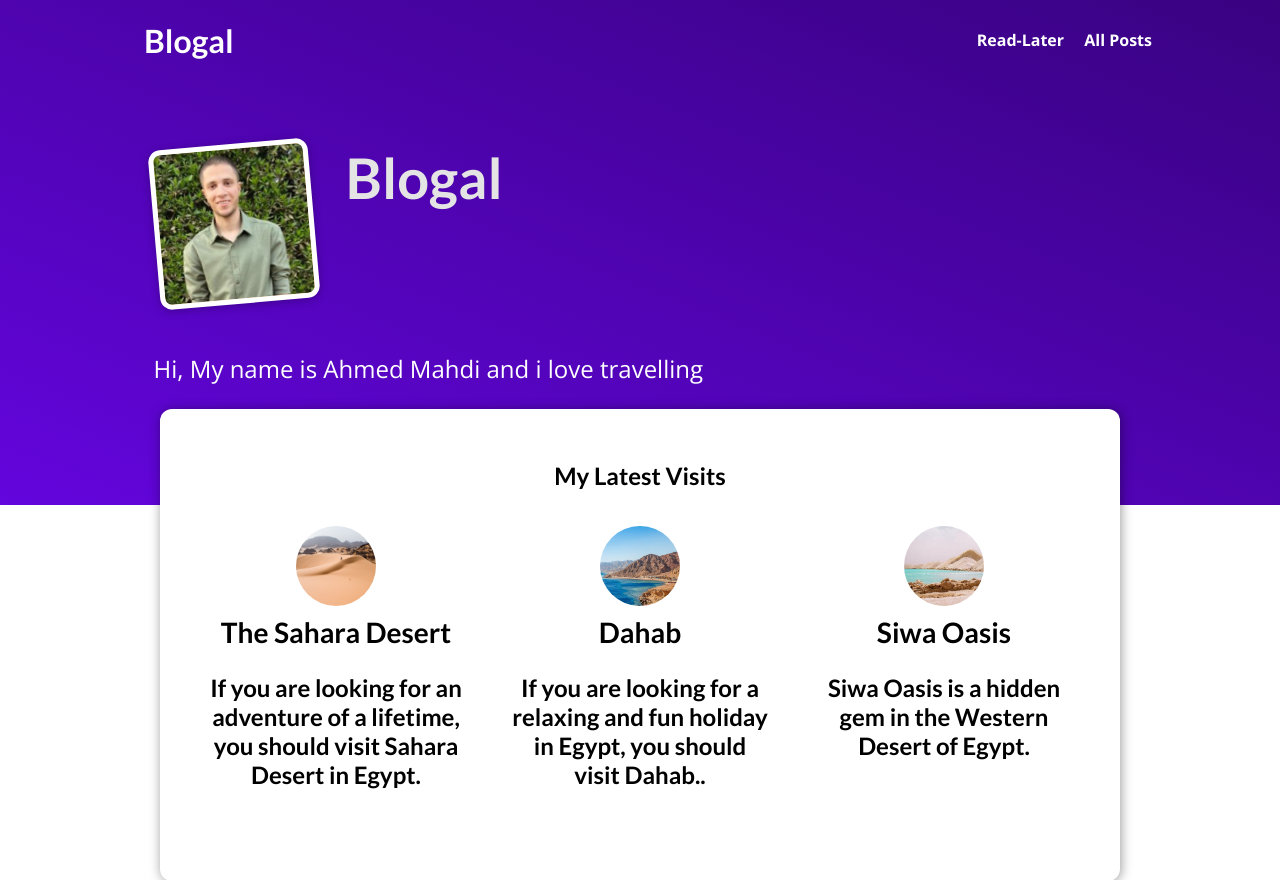
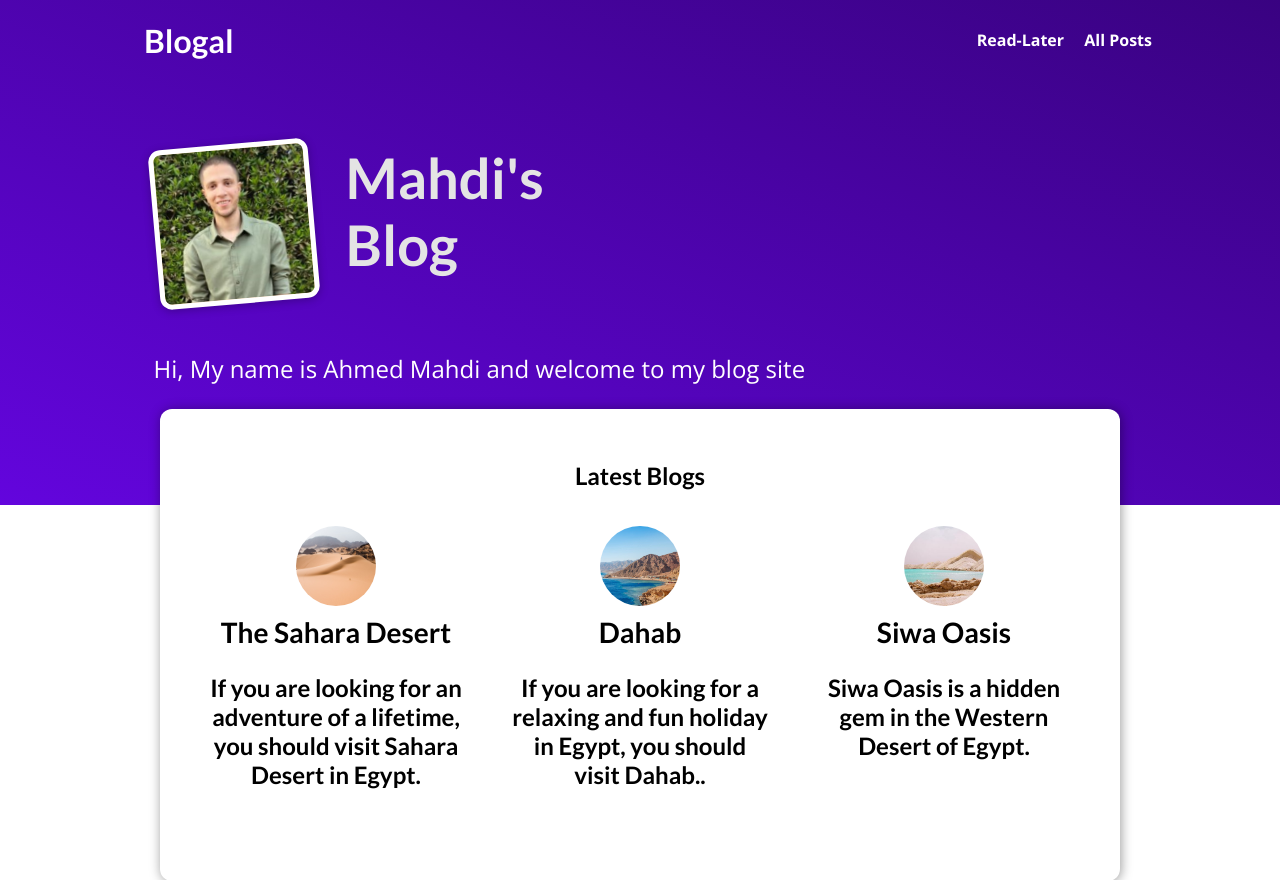
Before and after one commit to AhmedMahdi-0/Blogal, a Django app: page / in a window 1280 px wide. Shown: the top 880 px of the page. Run offline with Django 4.2, Linux system fonts and the light colour scheme; data comes from the database, SQL or seed files in the repository.

Commit message:
Add files via upload

```diff
--- a/blog/templates/blog/all_posts.html
+++ b/blog/templates/blog/all_posts.html
@@ -1,6 +1,6 @@
 {% extends 'base.html'%}
 {%load static%}
-{%block title %} My Visits {%endblock%}
+{%block title %} All Blogs {%endblock%}
 {%block css_files%}
  <link rel='stylesheet' href="{% static 'blog/post.css' %}" />
  <link rel='stylesheet' href="{% static 'blog/all_posts.css' %}"/>
@@ -8,7 +8,7 @@
 {%block body%}
 <section id='all-posts'>
 
-<h2> All My Visits </h2>
+<h2> All Blogs </h2>
 <ul>
     {%for post in posts%}
     {%include 'includes/post_detail_snippet.html'%}
--- a/blog/templates/blog/home.html
+++ b/blog/templates/blog/home.html
@@ -12,13 +12,13 @@
 <section id="welcome">
     <header>
         <img src="{% static 'blog/images/ahmed.jpg' %}" alt= 'Ahmed-The Blog Author'/>
-        <h2>Blogal</h2>
+        <h2>Mahdi's Blog</h2>
     </header>
-    <p> Hi, My name is Ahmed Mahdi and i love travelling</p>
+    <p> Hi, My name is Ahmed Mahdi and welcome to my blog site</p>
 </section>
 
 <section id="latest-posts">
-    <h2> My Latest Visits <h2>
+    <h2> Latest Blogs <h2>
         <ul>
             {%for post in latest_three%}
             {%include 'includes/post_detail_snippet.html'%}
```
